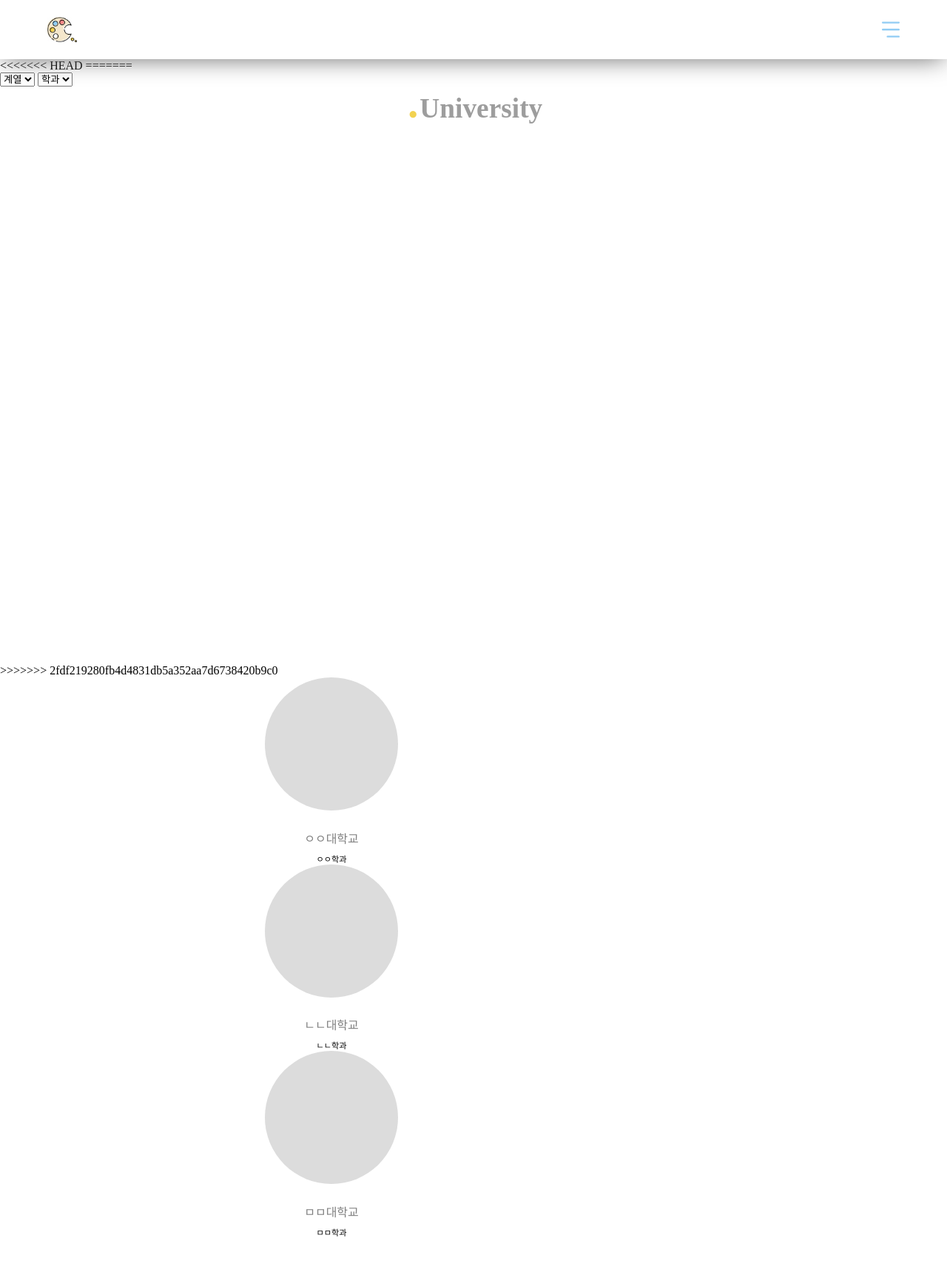
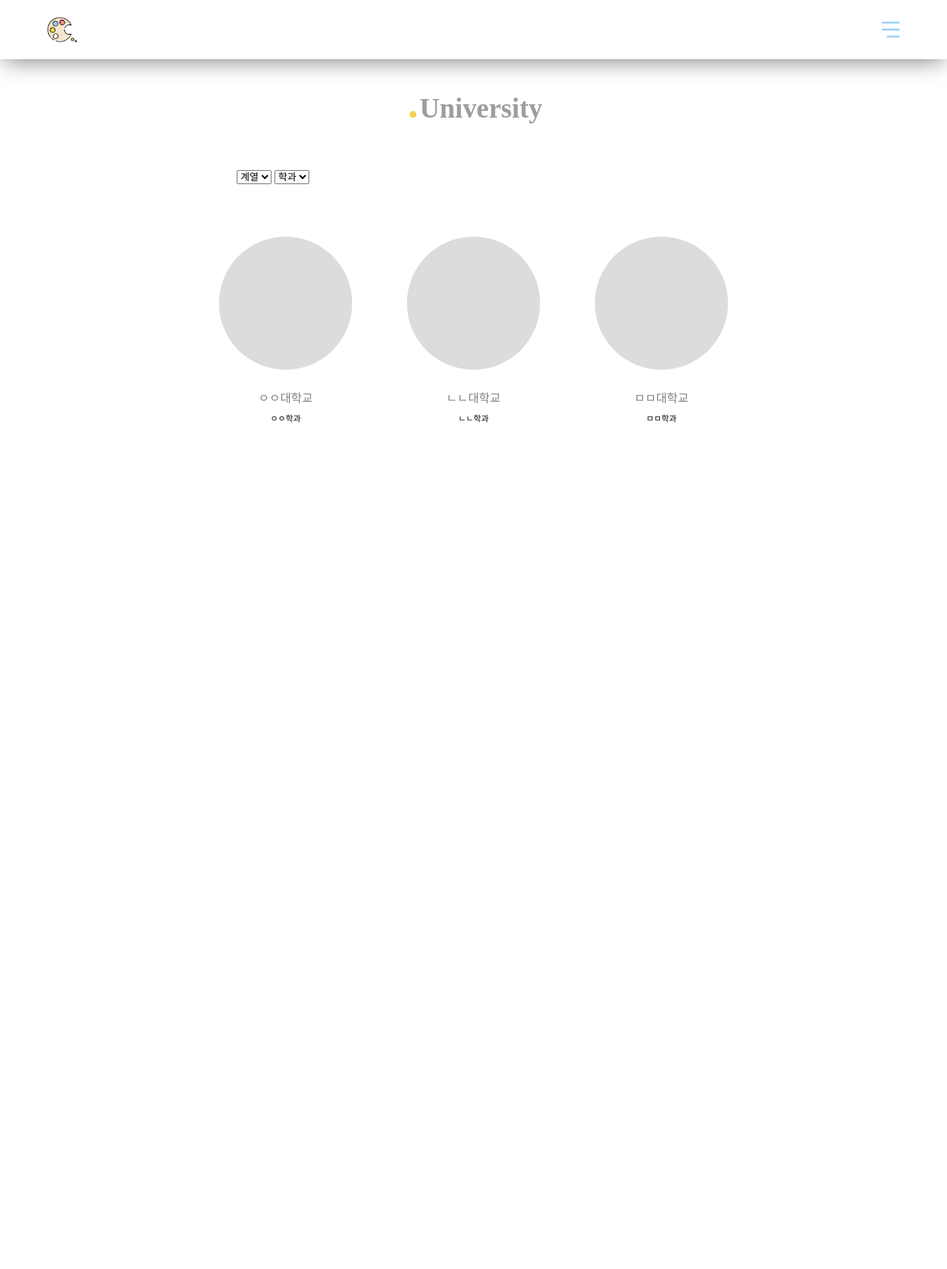
Before and after one commit to godsooyong/mind-palette, a Flask app: page /university in a window 1280 px wide. Shown: the whole page at 74% size. After the commit the page ends 571 px from the top, so only its background shows below. Run offline with Flask 2, Linux system fonts and the light colour scheme; some web fonts are replaced.

Commit message:
conflict 수정

```diff
--- a/mind_palette/static/css/university.css
+++ b/mind_palette/static/css/university.css
@@ -1,10 +1,5 @@
 #container{
     width:70%;
-<<<<<<< HEAD
-    margin:150px auto;
-    text-align: center;
-}
-=======
     margin:20px auto;
     text-align: center;
 }
@@ -14,7 +9,6 @@
     text-align: left;
     height: 50px;
 }
->>>>>>> 2fdf219280fb4d4831db5a352aa7d6738420b9c0
 .university{
     display: inline-block;
     width: 210px;
--- a/mind_palette/templates/university.html
+++ b/mind_palette/templates/university.html
@@ -19,11 +19,6 @@
 	<div class="wrap">
     	{% include "header.html" %}
         <div class="sc-title"><span>.</span>University</div>
-<<<<<<< HEAD
-        <!--<section id="select-container">-->
-
-        <!--</section>-->
-=======
         <section id="select-container">
             <select>
                 <option>계열</option>
@@ -33,7 +28,6 @@
                 <option>학과</option>
             </select>
         </section>
->>>>>>> 2fdf219280fb4d4831db5a352aa7d6738420b9c0
         <section id="container">
             <div class="university">
                 <div class="university_img"></div>
```
